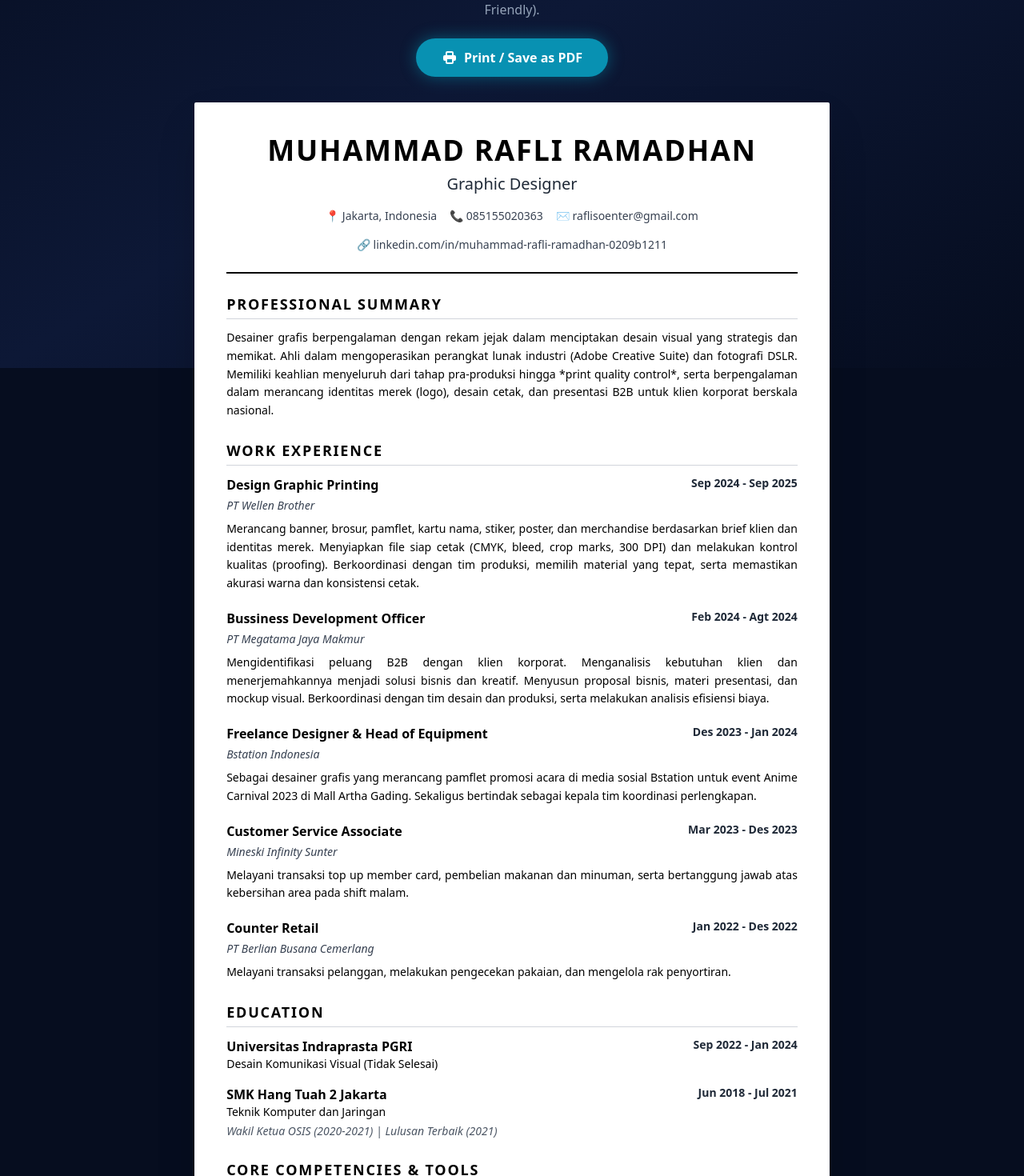
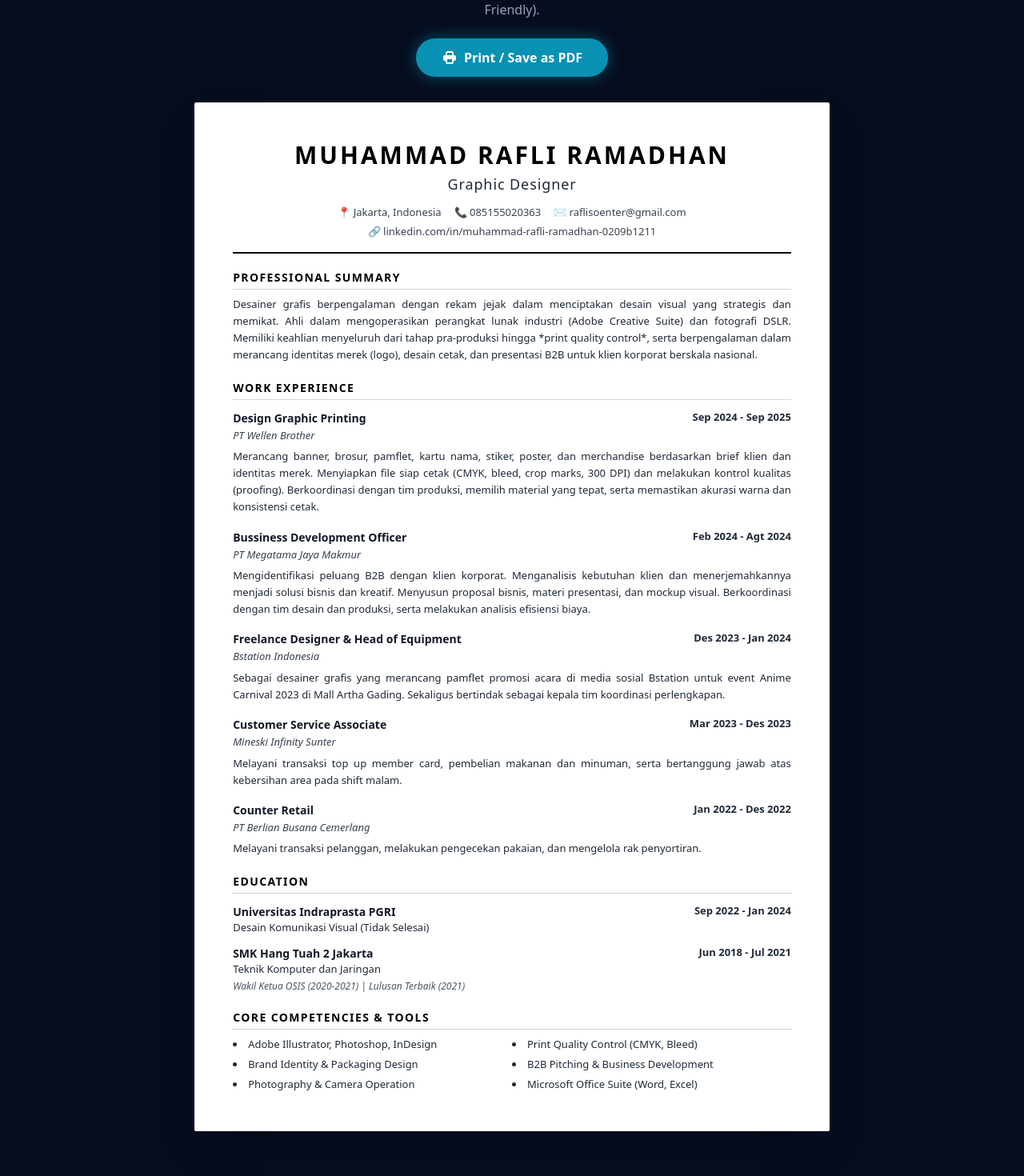
Before and after one commit to Rafli161102/CV-MRR, a Next.js app: page /cv-print in a window 1280 px wide. Shown: the part 340-1810 px from the top of the page at 80% size. Built offline with nearby package versions, Linux system fonts and the light colour scheme.

Commit message:
Update page.jsx

```diff
--- a/src/app/cv-print/page.jsx
+++ b/src/app/cv-print/page.jsx
@@ -4,41 +4,54 @@ import { WORK_EXPERIENCE, EDUCATION } from '../../data/store'
 
 export default function CVPrint() {
   return (
-    <div className="min-h-screen pt-32 pb-20 px-6 flex flex-col items-center relative z-10">
+    <div className="min-h-screen pt-32 pb-20 px-6 flex flex-col items-center relative z-10 bg-[#060D1F]">
 
       {/* =====================================================================
-          SIHIR CSS PRINT (Hanya Aktif Saat Tombol Print Ditekan)
+          SIHIR CSS PRINT PRO (Margin Rapi & Anti-Terpotong)
           ===================================================================== */}
       <style dangerouslySetInnerHTML={{__html: `
         @media print {
-          /* Menyembunyikan seluruh website (Navbar, Footer, Background Cyber) */
+          body {
+            background: white !important;
+          }
+          /* Menyembunyikan elemen website luar */
           body * {
             visibility: hidden;
           }
-          /* Menampilkan hanya kertas CV */
+          /* Menampilkan khusus CV */
           #cv-container, #cv-container * {
             visibility: visible;
           }
-          /* Mengatur posisi kertas CV ke ujung kiri atas kertas */
+          /* Setting Posisi Kertas */
           #cv-container {
             position: absolute;
             left: 0;
             top: 0;
             width: 100%;
+            max-width: 100%;
             background: white !important;
             color: black !important;
             box-shadow: none !important;
-            padding: 0 !important;
+            padding: 0 !important; /* Menghapus double padding saat di-print */
+            margin: 0 !important;
           }
-          /* Mengatur Margin Kertas Printer A4 */
-          @page { size: A4; margin: 1.5cm; }
-          /* Menyembunyikan elemen dengan class no-print */
+          /* Margin Kertas Profesional (0.5 inch) */
+          @page {
+            size: A4;
+            margin: 1.27cm;
+          }
           .no-print { display: none !important; }
+
+          /* MENCEGAH TEKS TERPOTONG DI TENGAH SAAT PINDAH HALAMAN */
+          .avoid-break {
+            break-inside: avoid;
+            page-break-inside: avoid;
+          }
         }
       `}} />
 
       {/* =====================================================================
-          TOMBOL KONTROL (Tampil di Web, Sembunyi Saat di Print)
+          TOMBOL KONTROL
           ===================================================================== */}
       <div className="mb-8 text-center no-print">
         <h1 className="text-3xl font-bold text-white mb-4">Generator CV ATS</h1>
@@ -55,17 +68,17 @@ export default function CVPrint() {
       </div>
 
       {/* =====================================================================
-          KERTAS A4 CV (Format Minimalis ATS)
+          KERTAS A4 CV (Layout Super Rapi)
           ===================================================================== */}
       <div
         id="cv-container"
-        className="w-full max-w-[21cm] min-h-[29.7cm] bg-white text-black p-10 shadow-2xl rounded-sm font-sans"
+        className="w-full max-w-[21cm] min-h-[29.7cm] bg-white text-black p-12 shadow-2xl rounded-sm font-sans"
       >
-        {/* HEADER / KONTAK */}
-        <div className="text-center border-b-2 border-black pb-6 mb-6">
-          <h1 className="text-4xl font-black uppercase tracking-wider mb-2">Muhammad Rafli Ramadhan</h1>
-          <h2 className="text-xl font-medium mb-4 text-gray-800">Graphic Designer</h2>
-          <div className="text-sm flex flex-wrap justify-center gap-4 text-gray-700 font-medium">
+        {/* HEADER */}
+        <div className="text-center border-b-2 border-black pb-4 mb-5">
+          <h1 className="text-3xl font-black uppercase tracking-widest mb-1">Muhammad Rafli Ramadhan</h1>
+          <h2 className="text-lg font-medium mb-3 text-gray-800 tracking-wider">Graphic Designer</h2>
+          <div className="text-[13px] flex flex-wrap justify-center gap-x-4 gap-y-1 text-gray-700 font-medium">
             <span>📍 Jakarta, Indonesia</span>
             <span>📞 085155020363</span>
             <span>✉️ raflisoenter@gmail.com</span>
@@ -74,25 +87,25 @@ export default function CVPrint() {
         </div>
 
         {/* SUMMARY */}
-        <div className="mb-6">
-          <h3 className="text-lg font-bold uppercase tracking-widest border-b border-gray-300 mb-3 pb-1">Professional Summary</h3>
-          <p className="text-sm leading-relaxed text-justify">
+        <div className="mb-5 avoid-break">
+          <h3 className="text-sm font-bold uppercase tracking-widest border-b border-gray-300 mb-2 pb-1">Professional Summary</h3>
+          <p className="text-[13px] leading-relaxed text-justify text-gray-800">
             Desainer grafis berpengalaman dengan rekam jejak dalam menciptakan desain visual yang strategis dan memikat. Ahli dalam mengoperasikan perangkat lunak industri (Adobe Creative Suite) dan fotografi DSLR. Memiliki keahlian menyeluruh dari tahap pra-produksi hingga *print quality control*, serta berpengalaman dalam merancang identitas merek (logo), desain cetak, dan presentasi B2B untuk klien korporat berskala nasional.
           </p>
         </div>
 
-        {/* WORK EXPERIENCE (Dari store.js) */}
-        <div className="mb-6">
-          <h3 className="text-lg font-bold uppercase tracking-widest border-b border-gray-300 mb-3 pb-1">Work Experience</h3>
-          <div className="flex flex-col gap-5">
+        {/* WORK EXPERIENCE */}
+        <div className="mb-5">
+          <h3 className="text-sm font-bold uppercase tracking-widest border-b border-gray-300 mb-3 pb-1">Work Experience</h3>
+          <div className="flex flex-col gap-4">
             {WORK_EXPERIENCE.map((exp, index) => (
-              <div key={index}>
-                <div className="flex justify-between items-start mb-1">
-                  <h4 className="font-bold text-base">{exp.role}</h4>
-                  <span className="text-sm font-bold whitespace-nowrap text-gray-800">{exp.year}</span>
+              <div key={index} className="avoid-break">
+                <div className="flex justify-between items-start mb-0.5">
+                  <h4 className="font-bold text-[14px] text-gray-900">{exp.role}</h4>
+                  <span className="text-[13px] font-bold whitespace-nowrap text-gray-800">{exp.year}</span>
                 </div>
-                <div className="text-sm font-medium italic text-gray-700 mb-2">{exp.company}</div>
-                <p className="text-sm leading-relaxed text-justify">
+                <div className="text-[13px] font-medium italic text-gray-700 mb-1.5">{exp.company}</div>
+                <p className="text-[13px] leading-relaxed text-justify text-gray-800">
                   {exp.description}
                 </p>
               </div>
@@ -100,27 +113,27 @@ export default function CVPrint() {
           </div>
         </div>
 
-        {/* EDUCATION (Dari store.js) */}
-        <div className="mb-6">
-          <h3 className="text-lg font-bold uppercase tracking-widest border-b border-gray-300 mb-3 pb-1">Education</h3>
-          <div className="flex flex-col gap-4">
+        {/* EDUCATION */}
+        <div className="mb-5">
+          <h3 className="text-sm font-bold uppercase tracking-widest border-b border-gray-300 mb-3 pb-1">Education</h3>
+          <div className="flex flex-col gap-3">
             {EDUCATION.map((edu, index) => (
-              <div key={index} className="flex justify-between items-start">
+              <div key={index} className="flex justify-between items-start avoid-break">
                 <div>
-                  <h4 className="font-bold text-base">{edu.institution}</h4>
-                  <div className="text-sm">{edu.degree}</div>
-                  {edu.description && <div className="text-sm text-gray-600 italic mt-1">{edu.description}</div>}
+                  <h4 className="font-bold text-[14px] text-gray-900">{edu.institution}</h4>
+                  <div className="text-[13px] text-gray-800">{edu.degree}</div>
+                  {edu.description && <div className="text-[12px] text-gray-600 italic mt-0.5">{edu.description}</div>}
                 </div>
-                <span className="text-sm font-bold whitespace-nowrap text-gray-800">{edu.year}</span>
+                <span className="text-[13px] font-bold whitespace-nowrap text-gray-800">{edu.year}</span>
               </div>
             ))}
           </div>
         </div>
 
         {/* SKILLS */}
-        <div>
-          <h3 className="text-lg font-bold uppercase tracking-widest border-b border-gray-300 mb-3 pb-1">Core Competencies & Tools</h3>
-          <div className="text-sm leading-relaxed">
+        <div className="avoid-break">
+          <h3 className="text-sm font-bold uppercase tracking-widest border-b border-gray-300 mb-2 pb-1">Core Competencies & Tools</h3>
+          <div className="text-[13px] leading-relaxed text-gray-800">
             <ul className="list-disc list-inside grid grid-cols-2 gap-y-1">
               <li>Adobe Illustrator, Photoshop, InDesign</li>
               <li>Print Quality Control (CMYK, Bleed)</li>
```
